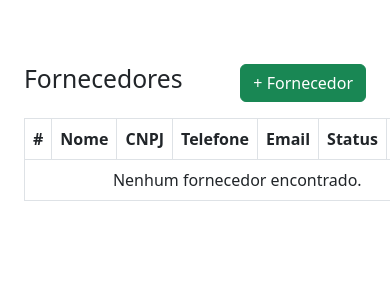
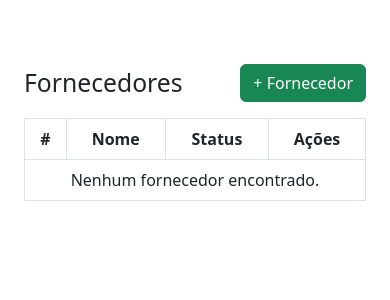
Before and after one commit to Wander-samix/Gestao_Patrimonial, a Django app: page /fornecedores/ in a window 390 px wide; the page is wider, and only the part inside the window is pictured. Shown: the part 56-356 px from the top of that part. Run offline with Django 5.2, Linux system fonts and the light colour scheme; the visitor is signed in with stand-in values (Sample User, id 1); data that the repository does not hold is empty.

Commit message:
responsivo

```diff
--- a/core/templates/core/fornecedores.html
+++ b/core/templates/core/fornecedores.html
@@ -4,20 +4,21 @@
 {% block content %}
 <div class="container mt-4">
   <!-- Título e Botão para novo fornecedor -->
-    <div class="d-flex justify-content-between align-items-center mb-3">
-        <h2>Fornecedores</h2>
-        <button class="btn btn-success" onclick="adicionarLinhaFornecedor()">+ Fornecedor</button>
+  <div class="d-flex flex-wrap justify-content-between align-items-center mb-3 gap-2">
+    <h2 class="mb-0">Fornecedores</h2>
+    <button class="btn btn-success flex-shrink-0" onclick="adicionarLinhaFornecedor()">+ Fornecedor</button>
   </div>
 
-    <!-- Tabela de fornecedores -->
-    <table class="table table-bordered table-hover">
-        <thead class="text-center align-middle bg-primary text-white">
+  <!-- Tabela de fornecedores responsiva -->
+  <div class="table-responsive">
+    <table class="table table-bordered table-hover mb-0 text-center align-middle">
+      <thead class="bg-primary text-white text-center align-middle">
         <tr>
           <th>#</th>
           <th>Nome</th>
-                <th>CNPJ</th>
-                <th>Telefone</th>
-                <th>Email</th>
+          <th class="d-none d-sm-table-cell">CNPJ</th>
+          <th class="d-none d-md-table-cell">Telefone</th>
+          <th class="d-none d-lg-table-cell">Email</th>
           <th>Status</th>
           <th>Ações</th>
         </tr>
@@ -26,15 +27,13 @@
         {% for f in fornecedores %}
         <tr>
           <td>{{ forloop.counter }}</td>
-                <td>{{ f.nome }}</td>
-                <td>{{ f.cnpj|default:'–' }}</td>
-                <td>{{ f.telefone|default:'–' }}</td>
-                <td>{{ f.email|default:'–' }}</td>
+          <td class="text-start">{{ f.nome }}</td>
+          <td class="d-none d-sm-table-cell">{{ f.cnpj|default:'–' }}</td>
+          <td class="d-none d-md-table-cell">{{ f.telefone|default:'–' }}</td>
+          <td class="d-none d-lg-table-cell">{{ f.email|default:'–' }}</td>
+          <td>{% if f.ativo %}Ativo{% else %}Inativo{% endif %}</td>
           <td>
-                    {% if f.ativo %}Ativo{% else %}Inativo{% endif %}
-                </td>
-                <td>
-                    <div class="d-flex justify-content-center gap-1">
+            <div class="d-flex flex-wrap justify-content-center gap-1">
               {% if not f.ativo %}
               <a href="{% url 'ativar_fornecedor' f.id %}" class="btn btn-sm btn-outline-success" title="Ativar">
                 <i class="bi bi-check-circle"></i>
@@ -47,7 +46,8 @@
               <a href="{% url 'editar_fornecedor' f.id %}" class="btn btn-sm btn-outline-secondary" title="Editar">
                 <i class="bi bi-pencil-square"></i>
               </a>
-                        <a href="{% url 'deletar_fornecedor' f.id %}" class="btn btn-sm btn-outline-danger" title="Excluir" onclick="return confirm('Deseja excluir este fornecedor?')">
+              <a href="{% url 'deletar_fornecedor' f.id %}" class="btn btn-sm btn-outline-danger" title="Excluir"
+                 onclick="return confirm('Deseja excluir este fornecedor?')">
                 <i class="bi bi-trash"></i>
               </a>
             </div>
@@ -61,6 +61,7 @@
       </tbody>
     </table>
   </div>
+</div>
 
 <!-- Script para inserção inline de fornecedores -->
 <script>
@@ -69,14 +70,14 @@ function adicionarLinhaFornecedor() {
     const tr = document.createElement("tr");
     tr.innerHTML = `
         <td>-</td>
-        <td><input type="text" class="form-control form-control-sm nome" placeholder="Nome"></td>
-        <td><input type="text" class="form-control form-control-sm cnpj" placeholder="CNPJ"></td>
-        <td><input type="text" class="form-control form-control-sm telefone" placeholder="Telefone"></td>
-        <td><input type="email" class="form-control form-control-sm email" placeholder="Email"></td>
+        <td><input type="text" class="form-control form-control-sm w-100 nome" placeholder="Nome"></td>
+        <td class="d-none d-sm-table-cell"><input type="text" class="form-control form-control-sm w-100 cnpj" placeholder="CNPJ"></td>
+        <td class="d-none d-md-table-cell"><input type="text" class="form-control form-control-sm w-100 telefone" placeholder="Telefone"></td>
+        <td class="d-none d-lg-table-cell"><input type="email" class="form-control form-control-sm w-100 email" placeholder="Email"></td>
         <td>-</td>
-        <td class="text-center">
-            <button class="btn btn-sm btn-outline-success" onclick="salvarFornecedor(this)">💾</button>
-            <button class="btn btn-sm btn-outline-danger" onclick="this.closest('tr').remove()">🗑</button>
+        <td class="text-center flex-column flex-sm-row d-flex gap-1">
+            <button class="btn btn-sm btn-outline-success w-100 w-sm-auto" onclick="salvarFornecedor(this)">💾</button>
+            <button class="btn btn-sm btn-outline-danger w-100 w-sm-auto" onclick="this.closest('tr').remove()">🗑</button>
         </td>
     `;
     tbody.prepend(tr);
--- a/core/templates/core/lista_produtos.html
+++ b/core/templates/core/lista_produtos.html
@@ -73,7 +73,9 @@
     <table class="table table-bordered table-hover mb-0 text-center align-middle">
       <thead class="table-dark text-center align-middle" style="font-weight:400; font-size:0.9rem;">
         <tr>
-          {% if user.papel != 'operador' %}<th style="width:2rem;"><input type="checkbox" id="select-all"></th>{% endif %}
+          {% if user.papel != 'operador' %}<th class="table-dark text-white" style="width:2rem;">
+            <input type="checkbox" id="select-all">
+          </th>{% endif %}
           <th style="width:2rem;">#</th>
           <th>NFe Nº</th>
           <th class="codigo-barras-col">Código de Barras</th>
@@ -89,7 +91,7 @@
           <th>Preço Unit.</th>
           <th>Usuário</th>
           <th>Data/Hora Cadastro</th>
-          {% if user.papel != 'operador' %}<th style="width:6rem;">Ações</th>{% endif %}
+          {% if user.papel != 'operador' %}<th class="table-dark text-white" style="width:6rem;">Ações</th>{% endif %}
         </tr>
       </thead>
       <tbody>
```
Also changed, not shown: core/templates/core/usuarios.html (+55 -58 lines). Lines whose indentation alone changed are shown as unchanged.
